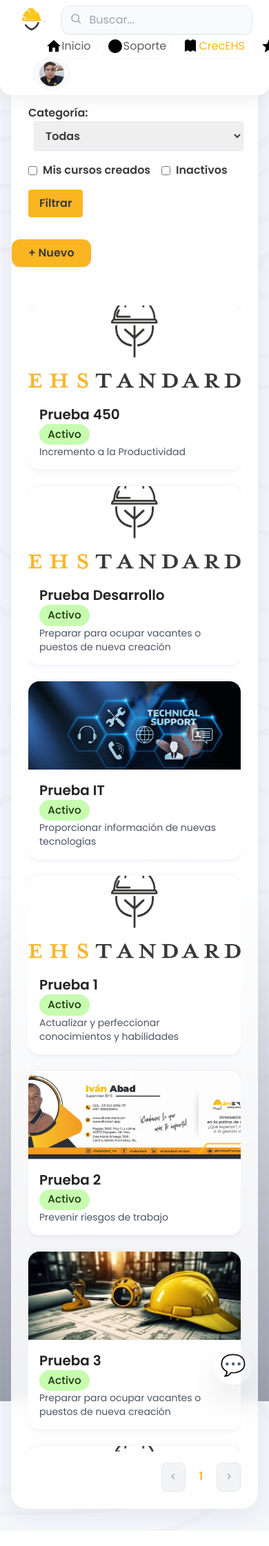
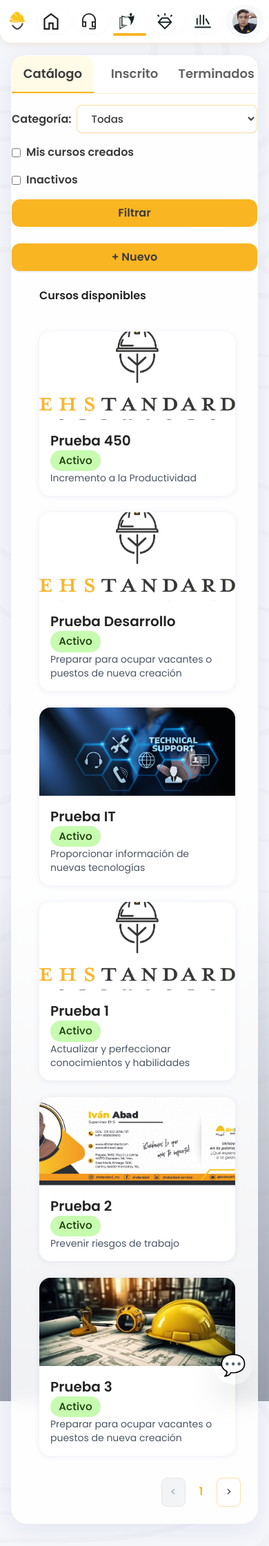
Before and after one commit to Cesar-EHS/InsideV2, a Flask app: page /cursos/ in a window 390 px wide. Shown: the whole page at 69% size. Before the commit the page ends 2220 px from the top, so only its background shows below. Run offline with Flask 3, Linux system fonts and the light colour scheme; a user stored in the database is signed in; some libraries are stand-ins or nearby versions.

Commit message:
Barra de navegación responsiva para pantallas chicas, LISTA

```diff
--- a/app/cursos/routes.py
+++ b/app/cursos/routes.py
@@ -53,6 +53,9 @@
     inactivos = request.args.get('inactivos')
     page = request.args.get('page', 1, type=int)
 
+    #Verficar si el usuario es encargado de cursos
+    es_encargado = current_user.puesto_trabajo_id in encargados
+
     query = Curso.query.filter_by(eliminado=0)
 
     if categoria_filtro:
@@ -73,28 +76,22 @@
     #Instancia del formulario para pasarla a la plantilla principal
     form_curso = CursoForm()
 
-    catalogo_cursos = query.order_by(Curso.fecha_creacion.desc()).paginate(page=page, per_page=9)
-    mis_cursos_creados = Curso.query.filter_by(creador_id=current_user.id).order_by(Curso.fecha_creacion.desc()).paginate(page=page, per_page=9)
+    catalogo_cursos = query.order_by(Curso.fecha_creacion.desc()).paginate(page=page, per_page=6)
 
-    subq = db.session.query(Inscripcion.curso_id).filter(
-        Inscripcion.usuario_id == current_user.id,
-        Inscripcion.activo == True
-    ).subquery()
-    query = query.filter(~Curso.id.in_(subq))
-
-    cursos = query.order_by(Curso.fecha_creacion.desc()).paginate(page=page, per_page=16)
+    if es_encargado:
+        mis_cursos_creados = Curso.query.filter_by(creador_id=current_user.id).order_by(Curso.fecha_creacion.desc()).paginate(page=page, per_page=6)
+    else:
+        mis_cursos_creados = None
 
     categorias = [
         'Protección Civil', 'Seguridad y Salud en el Trabajo', 'Soporte IT',
         'Protección del Medio Ambiente', 'Técnico EHSmart', 'Desarrollo Organizacional'
     ]
 
-    #Verficar si el usuario es encargado de cursos
-    es_encargado = current_user.puesto_trabajo_id in encargados
     print("Encargado:", es_encargado)
 
     return render_template('cursos/index.html',
-                           mis_cursos_inscrito=mis_cursos_inscrito, cursos=cursos,
+                           mis_cursos_inscrito=mis_cursos_inscrito,
                            mis_cursos_creados=mis_cursos_creados,
                            catalogo_cursos=catalogo_cursos,
                            categorias=categorias, categoria_filtro=categoria_filtro,
@@ -118,9 +115,6 @@
     if curso.creador_id != current_user.id:
         #Nos traerá datos del curso que se seleccionó.
         curso = Curso.query.get_or_404(curso_id)
-
-
-
 
     return render_template('cursos/curso_detalle.html', curso=curso)
 
--- a/app/cursos/templates/cursos/index.html
+++ b/app/cursos/templates/cursos/index.html
@@ -240,40 +240,37 @@
         </button>
       </div>
 
-      <!-- Filyro de cursos, categorias -->
-      <div class="flex flex-wrap items-center justify-between mb-4 mt-4 gap-4">
-        <form method="get" class="flex flex-wrap gap-4 items-center flex-1 pl-6" id="filtro-cursos">
+      <div class="flex flex-col md:flex-row md:items-center md:justify-between mb-4 mt-4 gap-4">
+        <form method="get" class="flex flex-col sm:flex-row gap-4 items-center flex-1 pl-0 sm:pl-6 w-full" id="filtro-cursos">
           <!-- Filtro por categoría -->
-          <label class="font-semibold text-[#3b3b3c]">
+          <label class="font-semibold text-[#3b3b3c] text-base font-sfpro flex items-center w-full sm:w-auto">
             Categoría:
-            <select name="categoria" class="border rounded px-3 py-2 ml-2">
+            <select name="categoria"
+              class="border border-[#fab522]/40 rounded-lg px-4 py-2 ml-2 text-[15px] font-medium text-[#3b3b3c] bg-white focus:border-[#fab522] focus:ring-2 focus:ring-[#ffe08a] transition-all shadow-sm w-full sm:w-auto">
               <option value="">Todas</option>
               {% for cat in categorias %}
                 <option value="{{ cat }}" {% if categoria_filtro == cat %}selected{% endif %}>{{ cat }}</option>
               {% endfor %}
             </select>
           </label>
-
           {% if es_encargado %}
-          <!-- Filtro por creados por mí -->
-          <label class="font-semibold text-[#3b3b3c] flex items-center">
+            <label class="font-semibold text-[#3b3b3c] flex items-center w-full sm:w-auto">
               <input type="checkbox" name="creados" value="1" {% if request.args.get('creados') %}checked{% endif %} class="mr-2">
               Mis cursos creados
             </label>
-          <!-- Filtro por inactivos -->
-          <label class="font-semibold text-[#3b3b3c] flex items-center">
+            <label class="font-semibold text-[#3b3b3c] flex items-center w-full sm:w-auto">
               <input type="checkbox" name="inactivos" value="1" {% if request.args.get('inactivos') %}checked{% endif %} class="mr-2">
               Inactivos
             </label>
           {% endif %}
-          <button type="submit" class="bg-[#fab522] hover:bg-[#ffe08a] text-[#3b3b3c] font-semibold px-4 py-2 rounded transition-all">Filtrar</button>
+          <button type="submit" class="bg-[#fab522] hover:bg-[#ffe08a] text-[#3b3b3c] font-semibold px-4 py-2 rounded-xl transition-all w-full sm:w-auto">Filtrar</button>
         </form>
         {% if es_encargado %}
-        <div class="flex justify-end mt-4 mb-4 pr-6 sm:pr-10">
+          <div class="flex justify-end mt-2 mb-2 pr-0 sm:pr-10 w-full sm:w-auto">
             <a
               href="#"
               id="btnNuevoCurso"
-            class="bg-[#fab522] hover:bg-[#ffe08a] text-[#3b3b3c] font-sfpro font-semibold px-6 py-2 rounded-xl shadow transition-all duration-200"
+              class="bg-[#fab522] hover:bg-[#ffe08a] text-[#3b3b3c] font-sfpro font-semibold px-6 py-2 rounded-xl shadow transition-all duration-200 w-full sm:w-auto text-center"
             >
               + Nuevo
             </a>
@@ -281,9 +278,12 @@
         {% endif %}
       </div>
 
+      <div class="text-[var(--inside-dark)] font-semibold pl-10">Cursos disponibles</div>
+
       <div id="tab-content-catalogo" class="tab-content pl-6 pt-6 pr-6 flex flex-col flex-1 h-full">
         <!-- Aquí va el contenido de Catálogo (antes Gestión de cursos) -->
-        <div class="catalogo-scroll grid grid-cols-1 md:grid-cols-2 lg:grid-cols-3 gap-6 flex-1" style="max-height: calc(100vh - 370px); overflow-y: auto;">
+        <div class="catalogo-scroll grid grid-cols-1 md:grid-cols-2 lg:grid-cols-3 gap-6 flex-1 pt-4 pr-2 pl-4 pb-4" style="max-height: calc(100vh - 370px); overflow-y: auto;">
+          {% if catalogo_cursos %}
             {% for curso in catalogo_cursos.items %}
               {% set es_mio = curso.creador_id == current_user.id %}
               {% if not es_mio %}
@@ -343,6 +343,9 @@
                 </div>
               {% endif %}
             {% endfor %}
+          {% else %}
+            <div class="text-center text-gray-700 py-8">No hay cursos disponibles.</div>
+          {% endif %}
         </div>
         <div class="flex justify-end mt-4">
           <nav class="inline-flex gap-2">
@@ -358,7 +361,7 @@
             <span class="px-3 py-2 font-semibold text-[#fab522]">{{ catalogo_cursos.page }}</span>
 
             {% if catalogo_cursos.has_next %}
-              <a href="{{ url_for('cursos.index', page=mis_cursos_creados.next_num) }}"
+              <a href="{{ url_for('cursos.index', page=catalogo_cursos.next_num) }}"
                 class="px-3 py-2 rounded-lg bg-white border border-[#fab522]/40 text-[#3b3b3c] hover:bg-[#ffe08a] transition">
                 &gt;
               </a>
@@ -371,7 +374,7 @@
 
       <div id="tab-content-inscrito" class="tab-content p-6 {% if es_encargado %}hidden{% endif %}">
         <!-- Aquí va el contenido de Inscrito (antes Mis cursos) -->
-        <h2 class="text-xl font-bold mb-2 font-sfpro" style="color: #3b3b3c">
+        <h2 class="text-xl font-bold mb-6 font-sfpro" style="color: #3b3b3c">
           Mis cursos
         </h2>
         <div class="grid grid-cols-1 md:grid-cols-2 lg:grid-cols-3 gap-6">
--- a/app/templates/base.html
+++ b/app/templates/base.html
@@ -92,7 +92,7 @@
       box-shadow: 0 4px 24px 0 #0000000a, 0 1.5px 6px 0 #fab52222;
     }
     @media (max-width: 900px) {
-      header { flex-wrap: wrap; padding: 0.5rem 0.5rem; }
+      header { flex-wrap: nowrap; padding: 0.5rem 0.5rem; }
       .header-icon { padding: 0.3rem 0.5rem; }
       .user-menu-dropdown { right: 0.5rem; }
       main { padding-top: 4.5rem !important; }
@@ -100,30 +100,36 @@
   </style>
 </head>
 <body class="min-h-screen">
-  <header class="w-full bg-white apple-shadow flex items-center px-6 py-2 fixed top-0 left-0 z-50 rounded-b-2xl" style="box-shadow: var(--inside-shadow);">
-    <a href="/" class="flex items-center mr-6">
-      <img src="{{ url_for('static', filename='logo_inside.png') }}" alt="Inside" class="h-10 max-w-[160px] object-contain" style="border-radius: 0.7rem; box-shadow: none;" />
+  <header class="w-full bg-white apple-shadow flex items-center justify-between px-2 sm:px-8 py-2 fixed top-0 left-0 z-50 rounded-b-2xl">
+    <a href="/" class="flex items-center mr-2 sm:mr-6">
+      <!-- Logo grande (escritorio) -->
+      <img src="{{ url_for('static', filename='img/logo_inside.png') }}" alt="Inside" class="h-10 max-w-[160px] object-contain hidden sm:block" style="border-radius: 0.7rem; box-shadow: none;" />
+      <!-- Logo pequeño (móvil) -->
+      <img src="{{ url_for('static', filename='logo_inside.png') }}" alt="Inside" class="h-8 w-8 object-contain block sm:hidden" style="border-radius: 0.7rem; box-shadow: none;" />
     </a>
-    <form role="search" action="{{ url_for('search.search') }}" method="GET" class="flex-1 max-w-lg relative">
+    <!-- <form role="search" action="{{ url_for('search.search') }}" method="GET" class="flex-1 max-w-lg relative">
       <input type="search" name="q" placeholder="Buscar..." aria-label="Buscar" value="{{ request.args.get('q', '') }}" class="w-full pl-10 pr-4 py-2 rounded-xl border border-gray-200 focus:border-[var(--inside-yellow)] focus:bg-white bg-gray-50 text-gray-700 shadow-sm" />
       <svg class="absolute left-3 top-2.5 text-gray-400" width="18" height="18" fill="none" stroke="currentColor" stroke-width="2" viewBox="0 0 24 24"><circle cx="11" cy="11" r="7"/><line x1="21" y1="21" x2="16.65" y2="16.65"/></svg>
-    </form>
-    <nav class="flex items-center gap-1 ml-8">
+    </form> -->
+    <nav class="flex items-center gap-1 sm:gap-4">
       {% set nav_items = [
-        {'endpoint': 'home.home', 'icon': 'icon-home', 'label': 'Inicio'},
-        {'endpoint': 'tickets.index', 'icon': 'icon-lifebuoy', 'label': 'Soporte'},
-        {'endpoint': 'cursos.index', 'icon': 'icon-book-open', 'label': 'CrecEHS'},
-        {'endpoint': 'logros.index', 'icon': 'icon-star', 'label': 'EHSfuerzate'},
-        {'endpoint': 'knowledge.index', 'icon': 'icon-folder', 'label': 'Recursos'}
+        {'endpoint': 'home.home', 'icon': 'home', 'label': 'Inicio'},
+        {'endpoint': 'tickets.index', 'icon': 'soporte', 'label': 'Soporte'},
+        {'endpoint': 'cursos.index', 'icon': 'crecehs', 'label': 'CrecEHS'},
+        {'endpoint': 'logros.index', 'icon': 'ehsfuerzate', 'label': 'EHSfuerzate'},
+        {'endpoint': 'knowledge.index', 'icon': 'recursos', 'label': 'Recursos'}
       ] %}
       {% for item in nav_items %}
-        <a href="{{ url_for(item.endpoint) }}" class="header-icon {% if request.endpoint == item.endpoint %}active text-[var(--inside-yellow)]{% else %}text-[var(--inside-gray)]{% endif %}" tabindex="0">
-          <svg class="h-6 w-6" aria-hidden="true"><use xlink:href="#{{ item.icon }}" /></svg>
-          <span class="tooltip">{{ item.label }}</span>
+        <a href="{{ url_for(item.endpoint) }}" class="header-icon {% if request.endpoint == item.endpoint %}active text-[var(--inside-gray)]{% else %}text-[var(--inside-gray)]{% endif %}" tabindex="0">
+          <img src="{{ url_for('static', filename='icons/' ~ item.icon ~ '.svg') }}" alt="{{ item.label }}" class="w-6 h-6 mr-2" />
+          <span class="tooltip hidden sm:inline">{{ item.label }}</span>
+            {% if request.endpoint == item.endpoint %}
+              <span class="absolute left-0 right-0 -bottom-1 h-1 bg-[var(--inside-yellow)] rounded"></span>
+            {% endif %}
         </a>
       {% endfor %}
     </nav>
-    <div class="relative ml-6">
+    <div class="relative">
       <button id="user-menu-btn" type="button" class="flex items-center gap-2 px-2 py-1 rounded-full bg-gray-50 hover:bg-yellow-50 border border-gray-100 shadow-none transition-transform duration-150 focus:outline-none focus:ring-2 focus:ring-[var(--inside-yellow)]">
         {% if current_user.foto %}
           <img src="{{ url_for('auth.static', filename='fotos/' ~ current_user.foto) }}" alt="Foto de perfil" class="w-9 h-9 rounded-full object-cover" style="border: none; box-shadow: none; background: #f3f3f3;" />
```
Also changed, not shown: app/static/icons/crecehs.svg (added), app/static/icons/ehsfuerzate.svg (added), app/static/icons/home.svg (added), app/static/icons/recursos.svg (added), app/static/icons/soporte.svg (added), app/static/img/logo_inside.png (added), instance/base_datos.db. Lines whose indentation alone changed are shown as unchanged.
